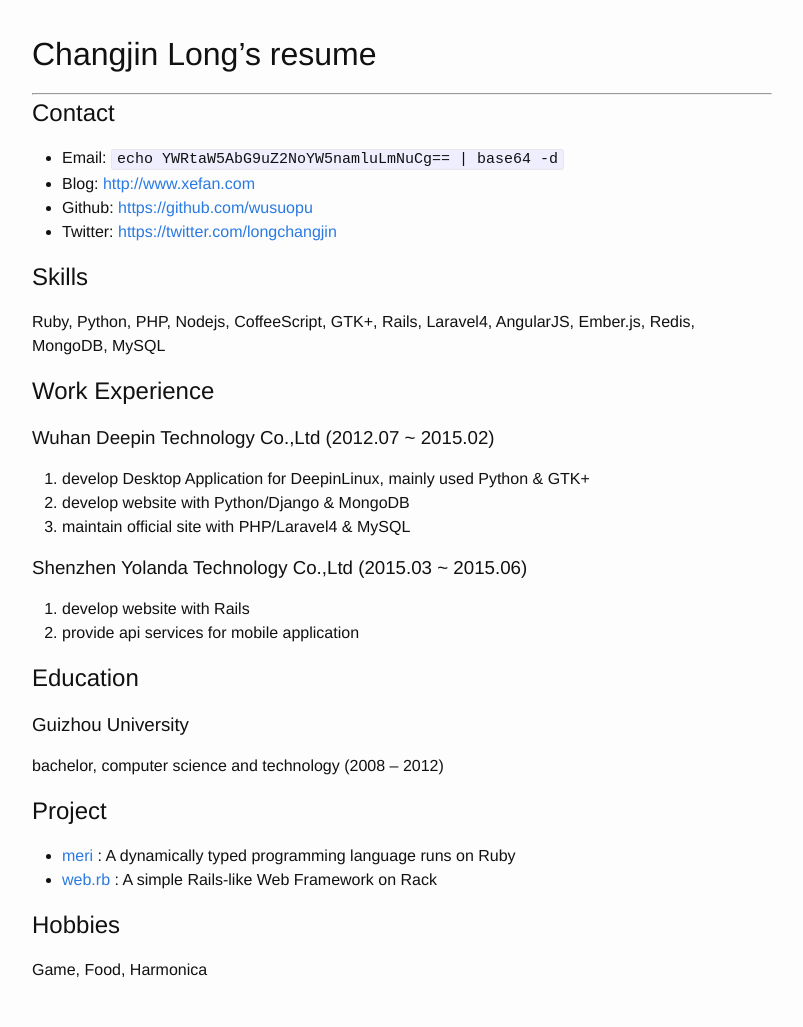
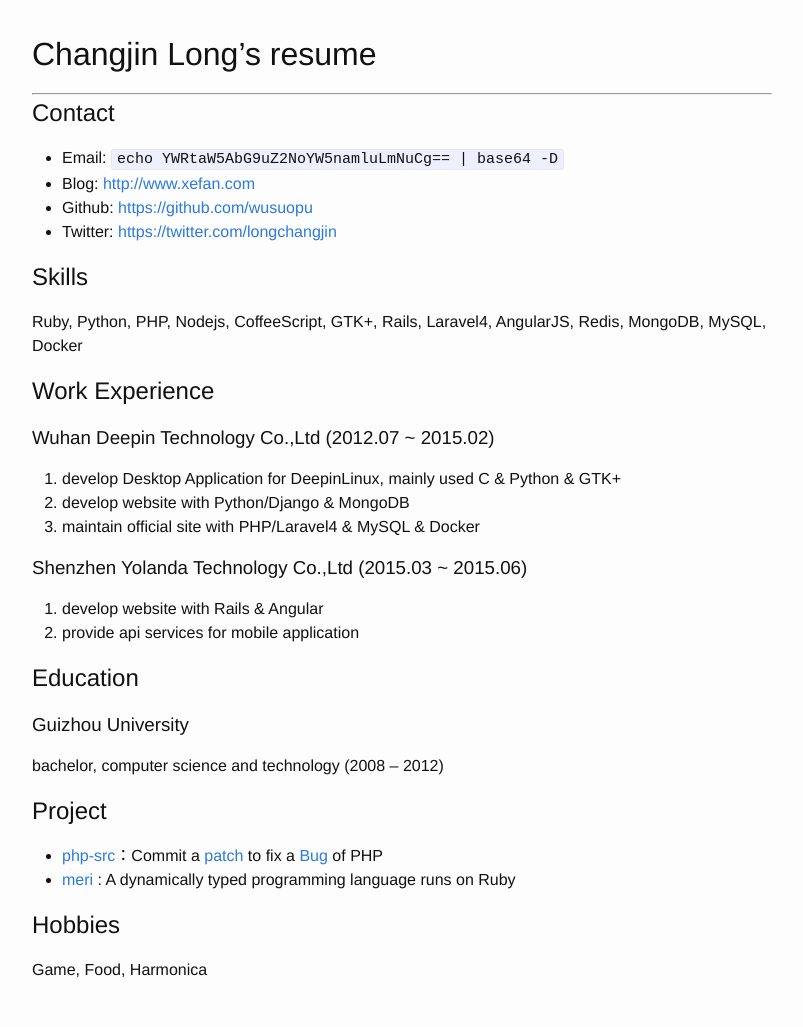
Before and after one commit to wusuopu/myown-resume, a Jekyll site: the page built from index.md, in a window 1280 px wide. Shown: the whole page, without its empty margins (238-1041 px from the left). Built offline with Jekyll 4.4.1, drawn with Linux system fonts in a browser that asks for light colours.

```diff
--- a/index.md
+++ b/index.md
@@ -8,25 +8,25 @@ title: Changjin Long's resume
 -------
 
 ## Contact
-- Email: `echo YWRtaW5AbG9uZ2NoYW5namluLmNuCg== | base64 -d`
+- Email: `echo YWRtaW5AbG9uZ2NoYW5namluLmNuCg== | base64 -D`
 - Blog: [http://www.xefan.com](http://www.xefan.com)
 - Github: [https://github.com/wusuopu](https://github.com/wusuopu)
 - Twitter: [https://twitter.com/longchangjin](https://twitter.com/longchangjin)
 
 
 ## Skills
-Ruby, Python, PHP, Nodejs, CoffeeScript, GTK+, Rails, Laravel4, AngularJS, Ember.js, Redis, MongoDB, MySQL
+Ruby, Python, PHP, Nodejs, CoffeeScript, GTK+, Rails, Laravel4, AngularJS, Redis, MongoDB, MySQL, Docker
 
 
 ## Work Experience
 
 ### Wuhan Deepin Technology Co.,Ltd (2012.07 ~ 2015.02)
-1. develop Desktop Application for DeepinLinux, mainly used Python & GTK+
+1. develop Desktop Application for DeepinLinux, mainly used C & Python & GTK+
 2. develop website with Python/Django & MongoDB
-3. maintain official site with PHP/Laravel4 & MySQL
+3. maintain official site with PHP/Laravel4 & MySQL & Docker
 
 ### Shenzhen Yolanda Technology Co.,Ltd (2015.03 ~ 2015.06)
-1. develop website with Rails
+1. develop website with Rails & Angular
 2. provide api services for mobile application
 
 
@@ -37,8 +37,8 @@ Ruby, Python, PHP, Nodejs, CoffeeScript, GTK+, Rails, Laravel4, AngularJS, Ember
 
 
 ## Project
+- [php-src](https://github.com/php/php-src)：Commit a [patch](http://git.php.net/?p=php-src.git;a=commit;h=72976e2497f963b7f203443f9881d52e0ff97962) to fix a [Bug](https://bugs.php.net/bug.php?id=66606) of PHP
 - [meri](https://github.com/wusuopu/meri) : A dynamically typed programming language runs on Ruby
-- [web.rb](https://github.com/wusuopu/web.rb) : A simple Rails-like Web Framework on Rack
 
 
 ## Hobbies
```
Also changed, not shown: index.zh-CN.md (added, +49 -0 lines).
